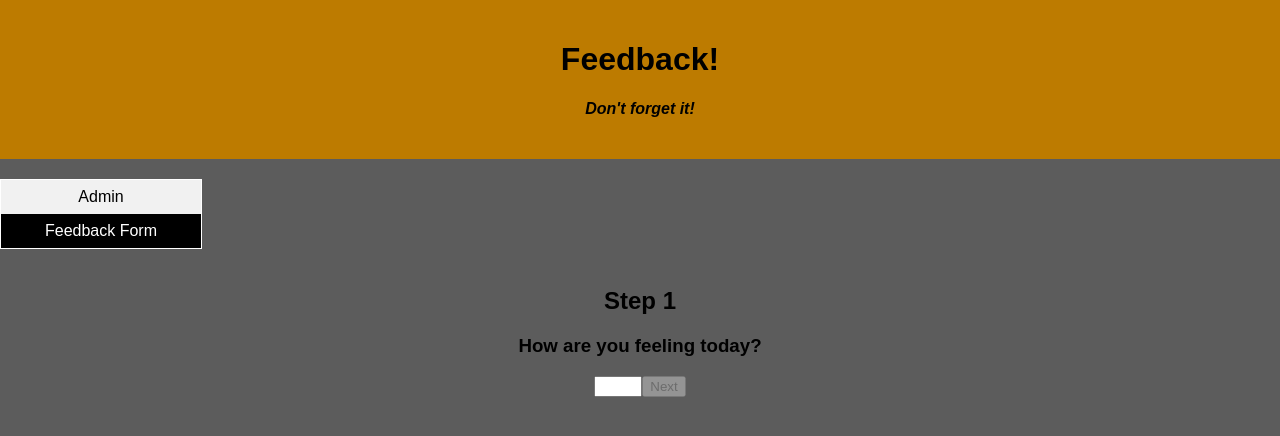
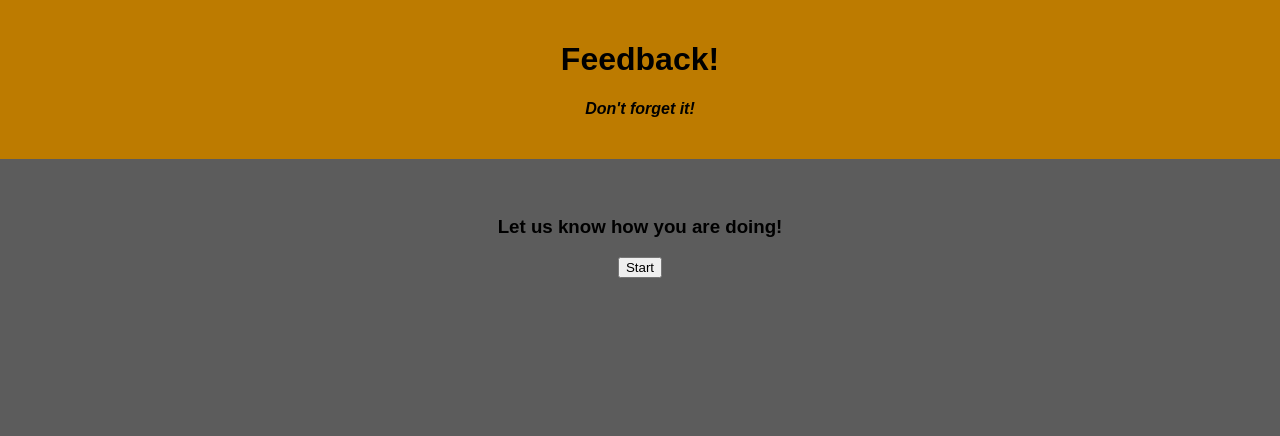
Before and after one commit to meaghanreinschmidt/weekend-redux-feedback-loop, a React (Create React App) app: page / in a window 1280 px wide. Shown: the top 436 px of the page. Built offline with nearby package versions, Linux system fonts and the light colour scheme.

Commit message:
Add opening page

```diff
--- a/src/components/App/App.jsx
+++ b/src/components/App/App.jsx
@@ -1,6 +1,7 @@
 import { HashRouter as Router, Route, Link } from 'react-router-dom';
 import './App.css';
 import Header from '../Header/Header.jsx';
+import Start from '../Start/Start.jsx';
 import Feeling from '../Feeling/Feeling.jsx';
 import Understanding from '../Understanding/Understanding.jsx';
 import Support from '../Support/Support.jsx';
@@ -20,6 +21,9 @@ function App() {
                   <FeedbackLog />
               </Route>
               <Route exact path="/">
+                  <Start />
+              </Route>
+              <Route exact path="/feeling">
                   <Feeling />
               </Route>
               <Route exact path="/understanding">
--- a/src/components/Header/Header.jsx
+++ b/src/components/Header/Header.jsx
@@ -9,7 +9,7 @@ const Header = () => {
                 <h1 className="App-title">Feedback!</h1>
                 <h4>Don't forget it!</h4>
             </header>
-            <ul>
+            {/* <ul>
                 <li>
                     <Link to="/admin" className={location.pathname === '/admin' ? 'active' : undefined}>
                         Admin
@@ -20,7 +20,7 @@ const Header = () => {
                         Feedback Form
                     </Link>
                 </li>
-            </ul>
+            </ul> */}
             <br />
         </>
     );
--- /dev/null
+++ b/src/components/Start/Start.jsx
@@ -0,0 +1,16 @@
+import { useHistory } from 'react-router-dom';
+
+const Start = () => {
+    const history =  useHistory();
+
+    return (
+        <>
+            <h3>Let us know how you are doing!</h3>
+            <div>
+                <button onClick={() => history.push('/feeling')} className="button">Start</button>
+            </div>
+        </>
+    )
+}
+
+export default Start;
```
Also changed, not shown: 1 other file (tests, documents, lock files or other folders).
